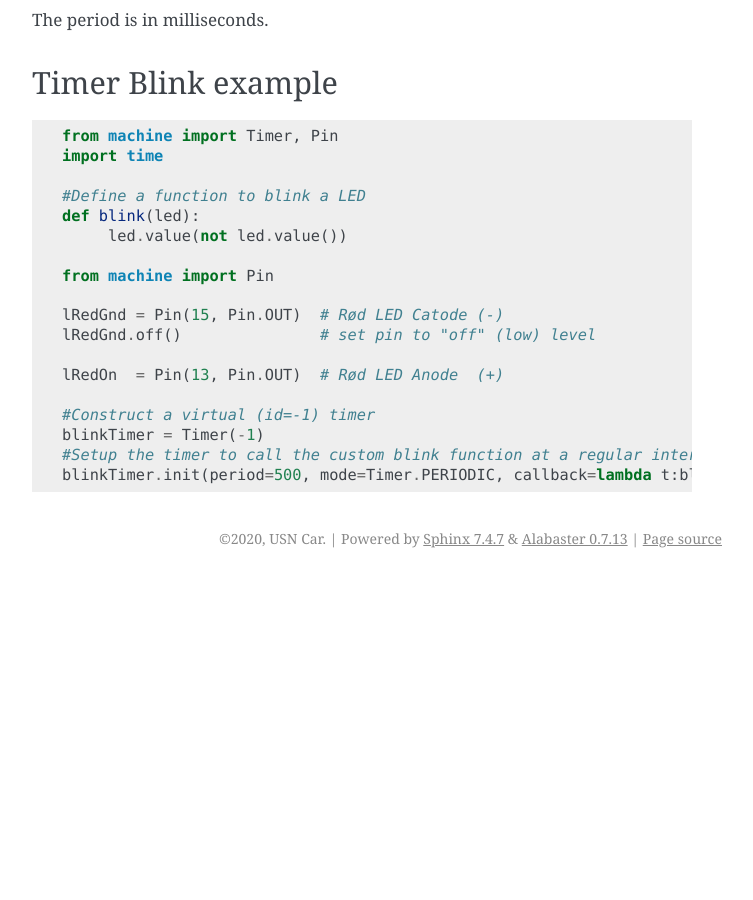
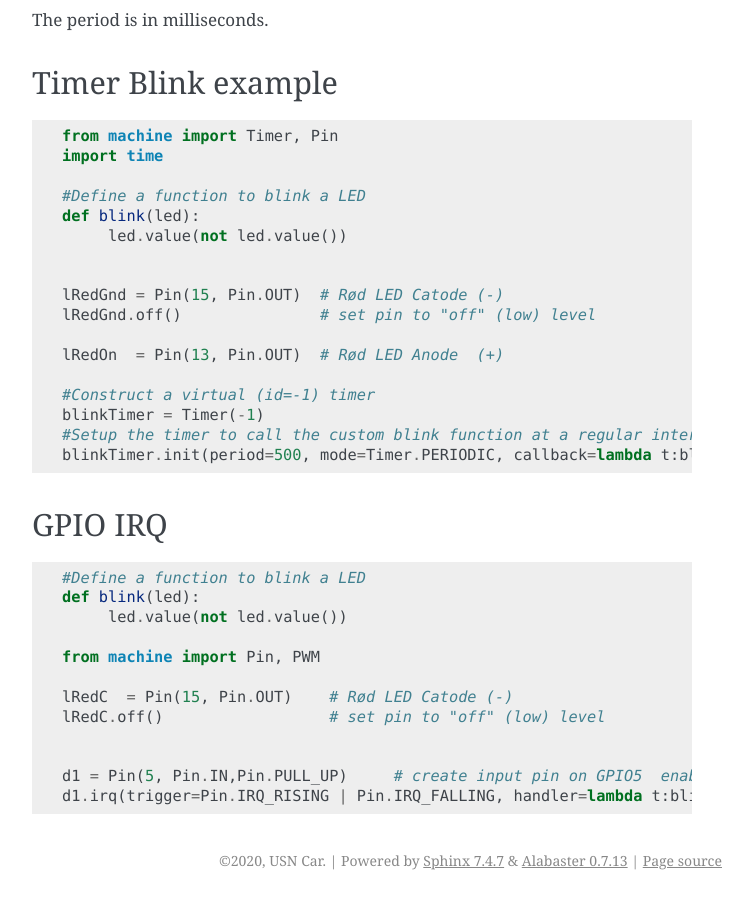
Before and after one commit to rlangoy/PDE3K, a Sphinx documentation site: the page built from docs/thonny_guide.rst, in a window 1280 px wide and 900 px high, scrolled down 6418 px. Shown: the whole window, without its empty margins (388-1141 px from the left). Built offline with Sphinx 7.4.7, drawn with Linux system fonts in a browser that asks for light colours; before the commit the page ends 6996 px from its top, so only the background shows below that.

Commit message:
Update thonny_guide.rst

```diff
--- a/docs/thonny_guide.rst
+++ b/docs/thonny_guide.rst
@@ -199,3 +198,20 @@ Timer Blink example
   blinkTimer = Timer(-1)
   #Setup the timer to call the custom blink function at a regular interval of 0.5 second
   blinkTimer.init(period=500, mode=Timer.PERIODIC, callback=lambda t:blink(lRedOn))
+
+GPIO IRQ
+--------
+::
+
+  #Define a function to blink a LED
+  def blink(led):
+       led.value(not led.value())
+
+  from machine import Pin, PWM
+
+  lRedC  = Pin(15, Pin.OUT)    # Rød LED Catode (-)
+  lRedC.off()                  # set pin to "off" (low) level
+
+
+  d1 = Pin(5, Pin.IN,Pin.PULL_UP)     # create input pin on GPIO5  enable internal pull-up resistor
+  d1.irq(trigger=Pin.IRQ_RISING | Pin.IRQ_FALLING, handler=lambda t:blink(lRedA))
```
Also changed, not shown: other parts of docs/thonny_guide.rst (+0 -1 lines).
